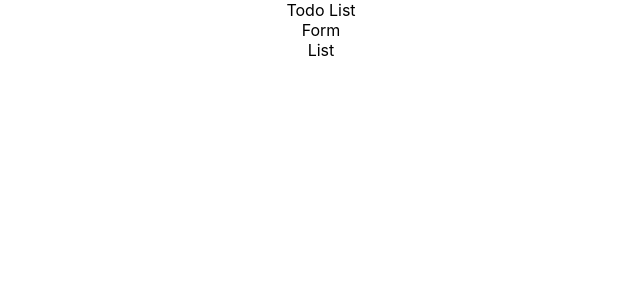
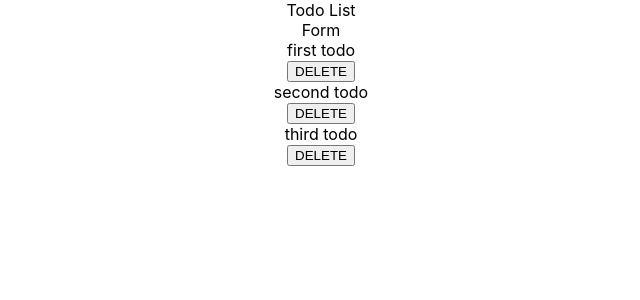
Before and after one commit to maxtkachuk/react-todo-list, a React (Create React App) app: page / in a window 1280 px wide. Shown: the top 300 px of the page, without its empty margins (319-959 px from the left). Built offline with nearby package versions, Linux system fonts and the light colour scheme.

Commit message:
Button Delete for todos

```diff
--- a/src/App.js
+++ b/src/App.js
@@ -1,15 +1,34 @@
-import logo from './logo.svg';
+import React, {useState} from 'react'
 import './App.css';
 import Header from './components/Header/Header';
 import AddTodo from './components/AddTodo/AddTodo';
 import TodoList from './components/TodoList/TodoList';
 
+
 function App() {
+  const [todo, setTodo] = useState([
+    {
+      id: 1,
+      title: "first todo",
+      status: true
+    },
+    {
+      id: 2,
+      title: "second todo",
+      status: true
+    },
+    {
+      id: 3,
+      title: "third todo",
+      status: false
+    }
+  ])
+
   return (
     <div className="App">
       <Header/>
       <AddTodo/>
-      <TodoList/>
+      <TodoList todo={todo} setTodo={setTodo} />
     </div>
   );
 }
--- a/src/components/TodoList/TodoList.js
+++ b/src/components/TodoList/TodoList.js
@@ -1,8 +1,22 @@
 import React from "react"
 
-function TodoList(){
+function TodoList({todo, setTodo}){
+    function deleteTodo(id){
+        let newTodo = [...todo].filter(item => item.id != id)
+        setTodo(newTodo)
+    }
+
     return(
-        <div>List</div>
+        <div>
+            {
+                todo.map(item =>(
+                    <div key={item.id}>
+                        <div>{item.title}</div>
+                        <button onClick={ ()=>deleteTodo(item.id)}>DELETE</button>
+                    </div>
+                ))
+            }
+        </div>
     )
 }
 
```
